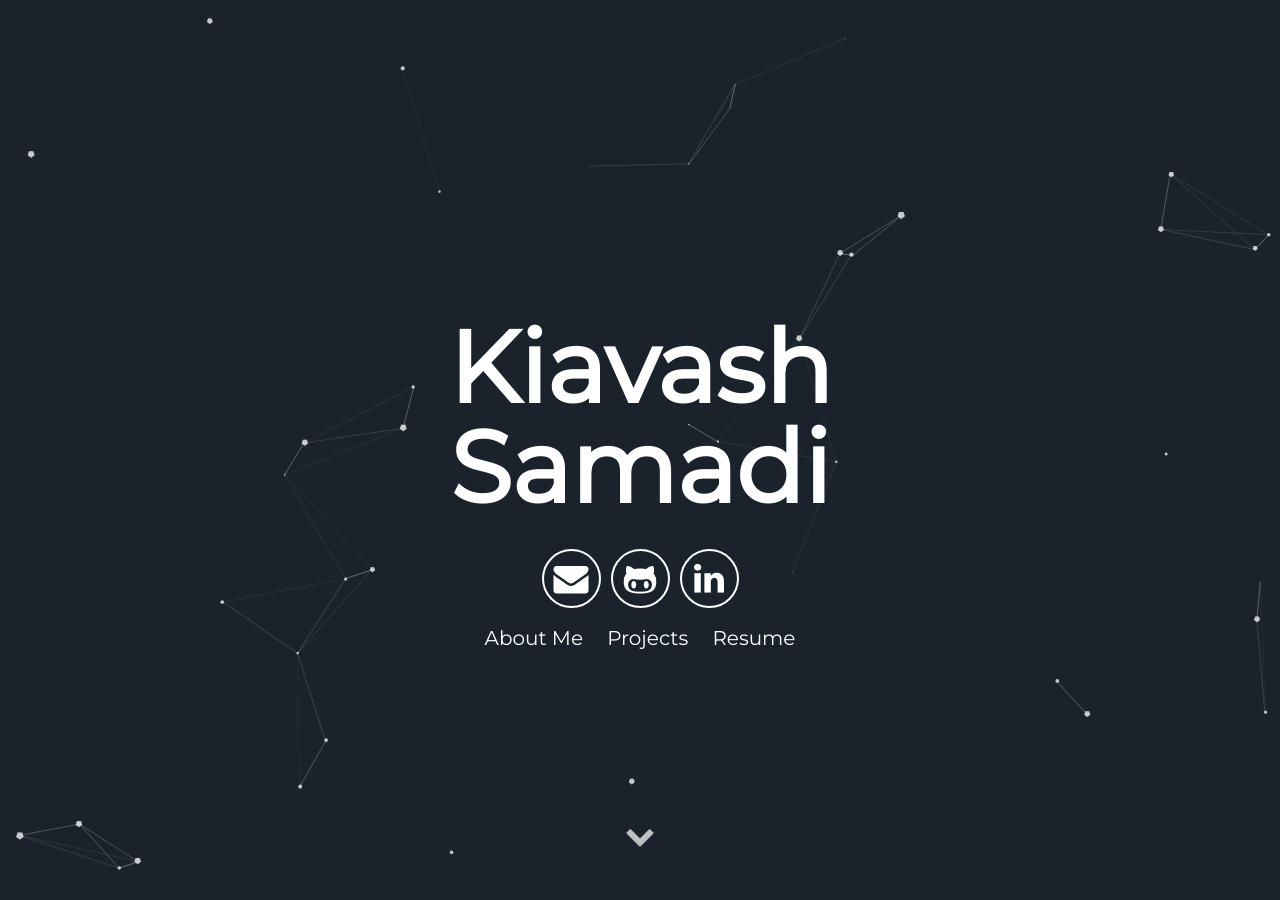
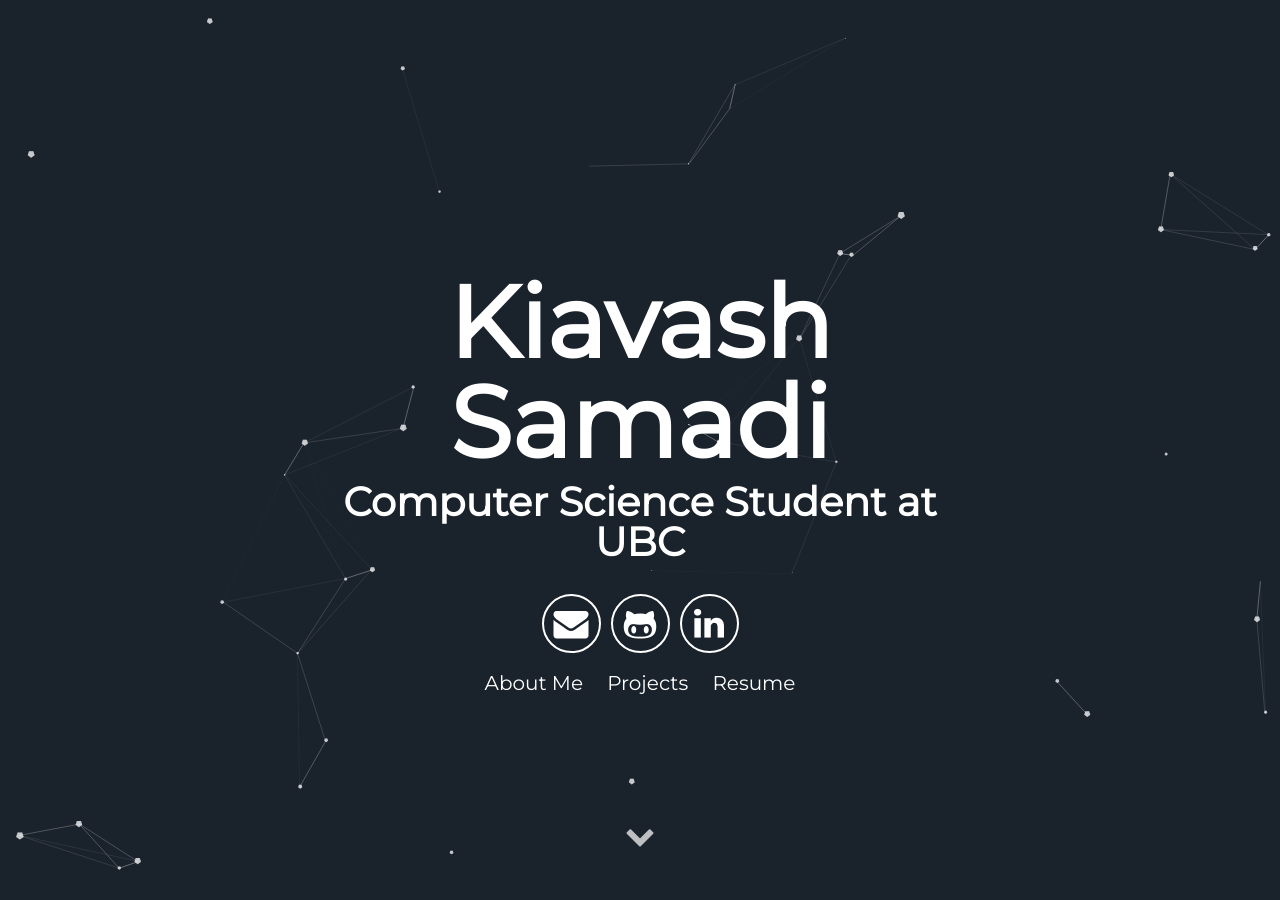
Before and after one commit to kiavashsamadi/kiavashsamadi.github.io, a Jekyll site: the page built from index.html, in a window 1280 px wide and 900 px high. Built offline with Jekyll 4.4.1, drawn with Linux system fonts in a browser that asks for light colours.

Commit message:
Update description

```diff
--- a/_config.yml
+++ b/_config.yml
@@ -7,6 +7,7 @@ url: "https://www.kiavashsamadi.com"
 # User settings
 username: Kiavash Samadi
 user_description: Lorem ipsum dolor sit amet, consectetur adipisicing elit, sed do eiusmod tempor incididunt ut labore et dolore magna aliqua. Ut enim ad minim veniam, quis nostrud exercitation ullamco laboris nisi ut aliquip ex ea commodo consequat.
+user_title: Computer Science Student at UBC
 email: kiavash@alumni.ubc.ca
 # twitter_username:
 # github_username:
```
